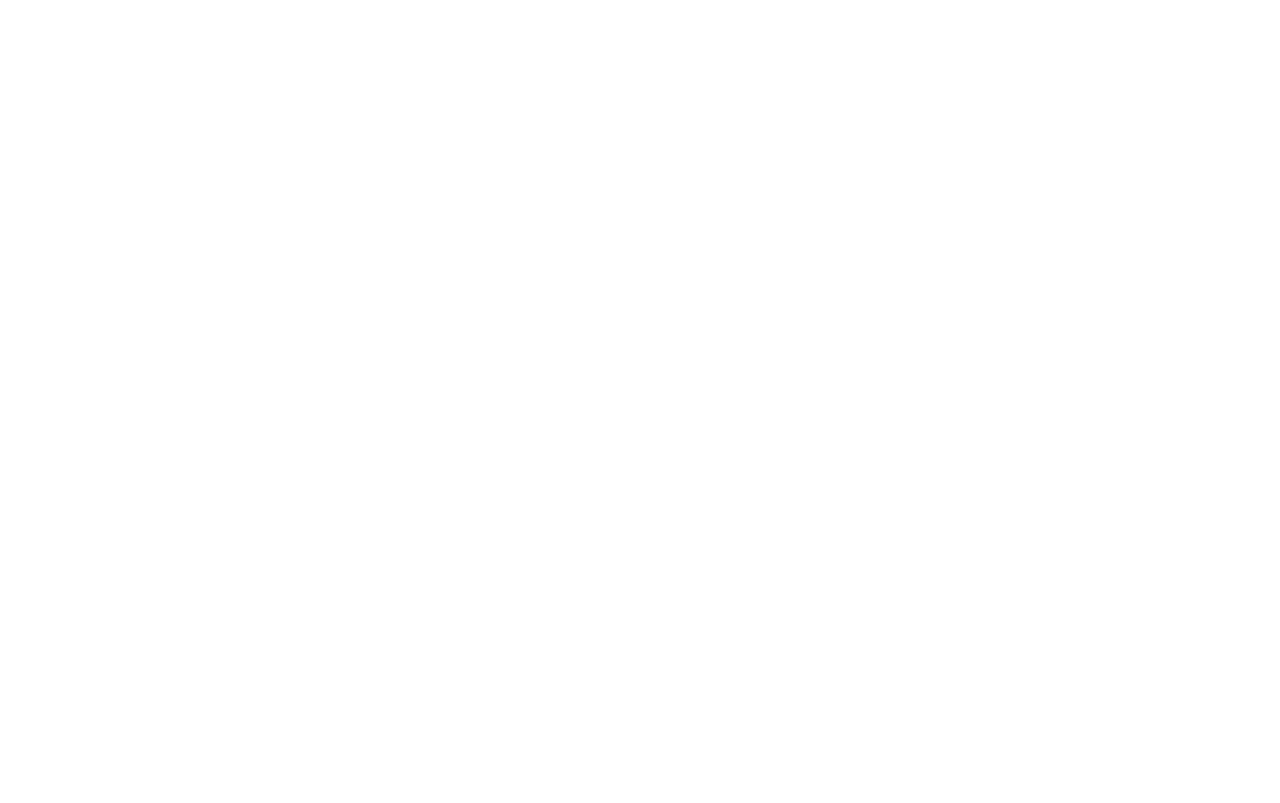
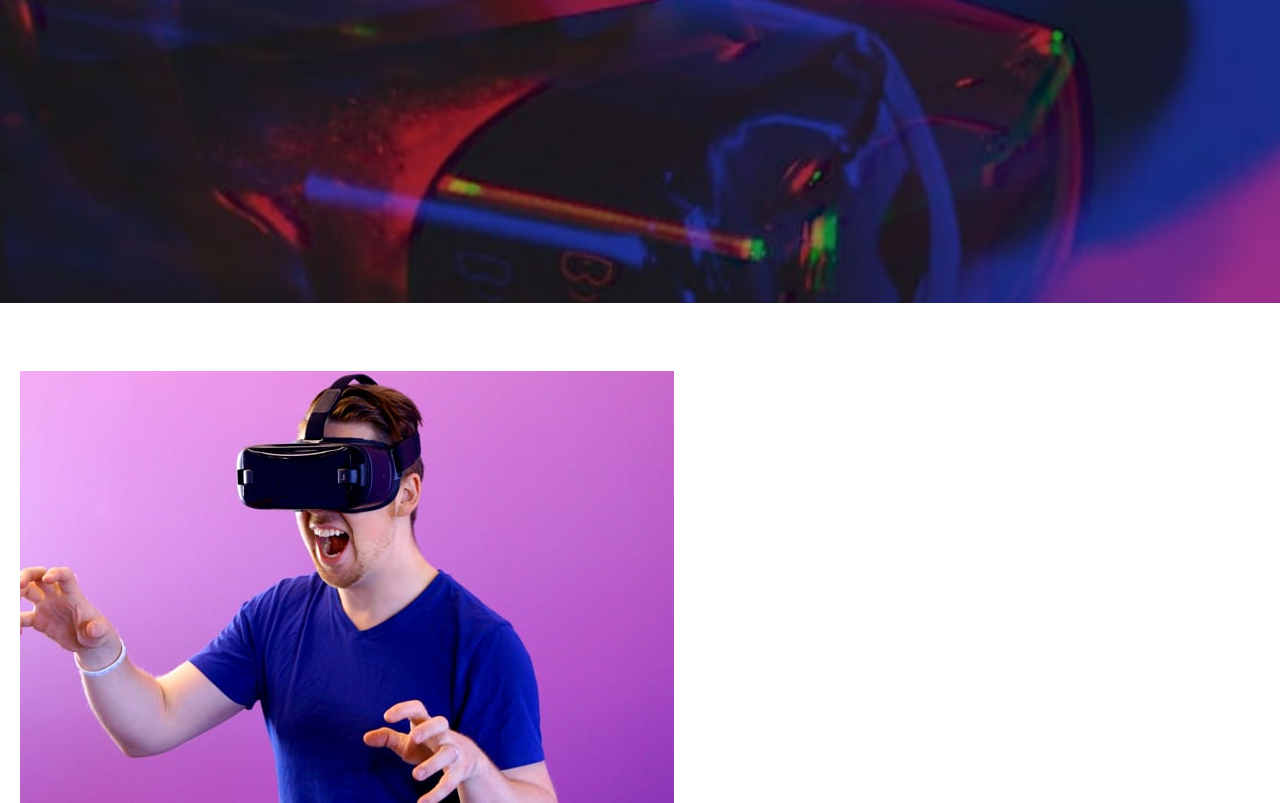
Before and after one commit to flaviogp/loopstudios-landing-page, a React (Vite) app: page / in a window 1280 px wide. Shown: the part 497-1300 px from the top of the page. Before the commit the page ends 800 px from the top, so only its background shows below. Built offline with nearby package versions, Linux system fonts and the light colour scheme.

Commit message:
feat: add Info Component

```diff
--- a/src/App.tsx
+++ b/src/App.tsx
@@ -1,8 +1,12 @@
+import Header from "./components/Header"
+import Main from "./components/Main"
+
 function App() {
 
   return (
-    <div>
-
+    <div className="overflow-hidden">
+      <Header />
+      <Main />
     </div>
   )
 }
--- /dev/null
+++ b/src/components/Info.tsx
@@ -0,0 +1,21 @@
+import InformationImage from '../assets/images/mobile/image-interactive.jpg'
+const Info = () => {
+  return (
+    <div className='w-full py-12 flex flex-col gap-10 text-center'>
+        <div>
+            <img src={InformationImage} alt="Information image" />
+        </div>
+        <div>
+          <h2 className="uppercase text-3xl">the leader in interactive vr</h2>
+          <p className=' text-tw-dark-gray'>
+              Founded in 2011, Loopstudios has been producting world-class virtual
+              reality projects for some of the best companies around the globe. Our
+              award-winning creations have transformed business through digital experiences
+              that bind to their brand.
+          </p>
+        </div>
+    </div>
+  )
+}
+
+export default Info
--- /dev/null
+++ b/src/components/Main.tsx
@@ -0,0 +1,14 @@
+
+import Creations from './Creations'
+import Info from './Info'
+
+const Main = () => {
+  return (
+    <main className='p-5 w-full '>
+        <Info />
+        <Creations />
+    </main>
+  )
+}
+
+export default Main
--- a/src/index.css
+++ b/src/index.css
@@ -6,15 +6,15 @@
 @tailwind utilities;
 
 @layer {
-  html{
+
+
+  html {
+    font-family: "Alata", sans-serif;
+    font-weight: 400;
+  }
+
+  h1,h2,h3,button {
     font-family: "Josefin Sans", sans-serif;
     font-weight: 300;
-    font-style: normal;
-  }
-
-  h1,h2,h3,button{
-    font-family: "Alata", sans-serif;
-    font-weight: 400;
-    font-style: normal;
   }
 }
```
